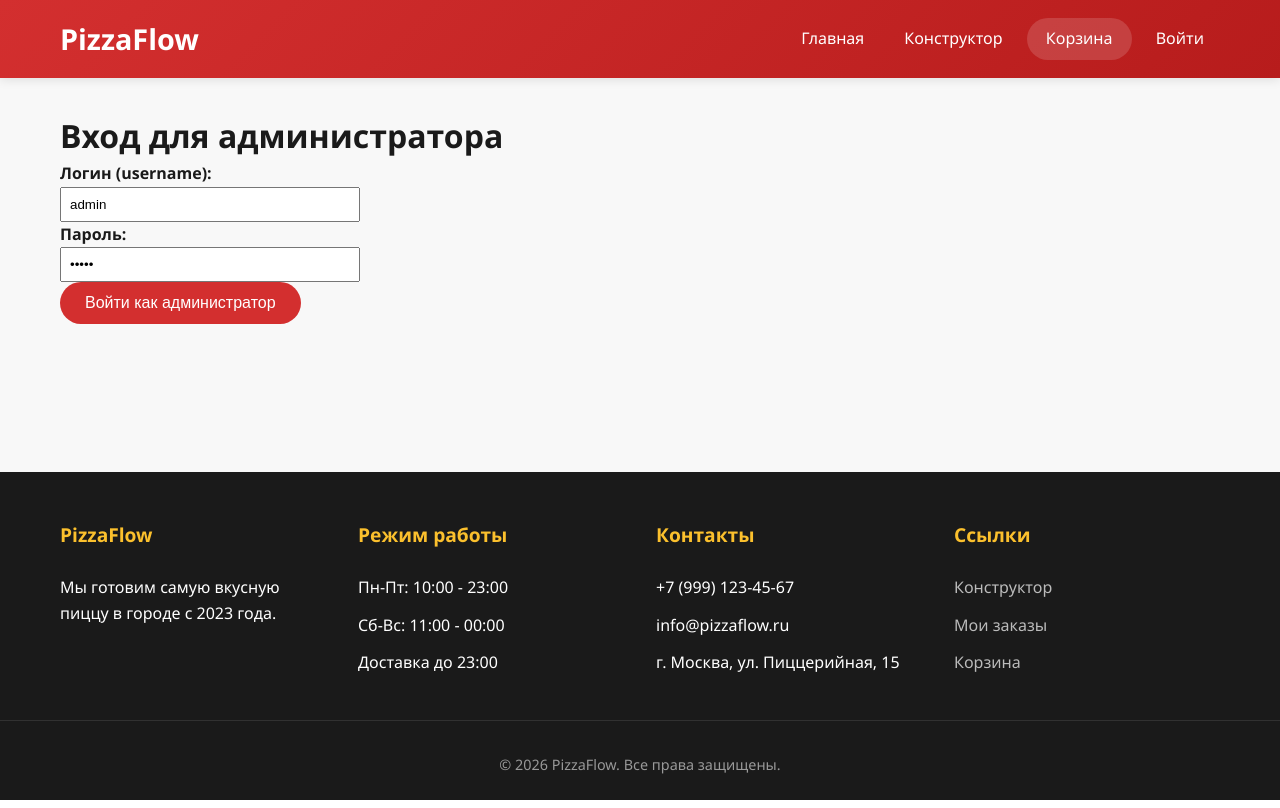
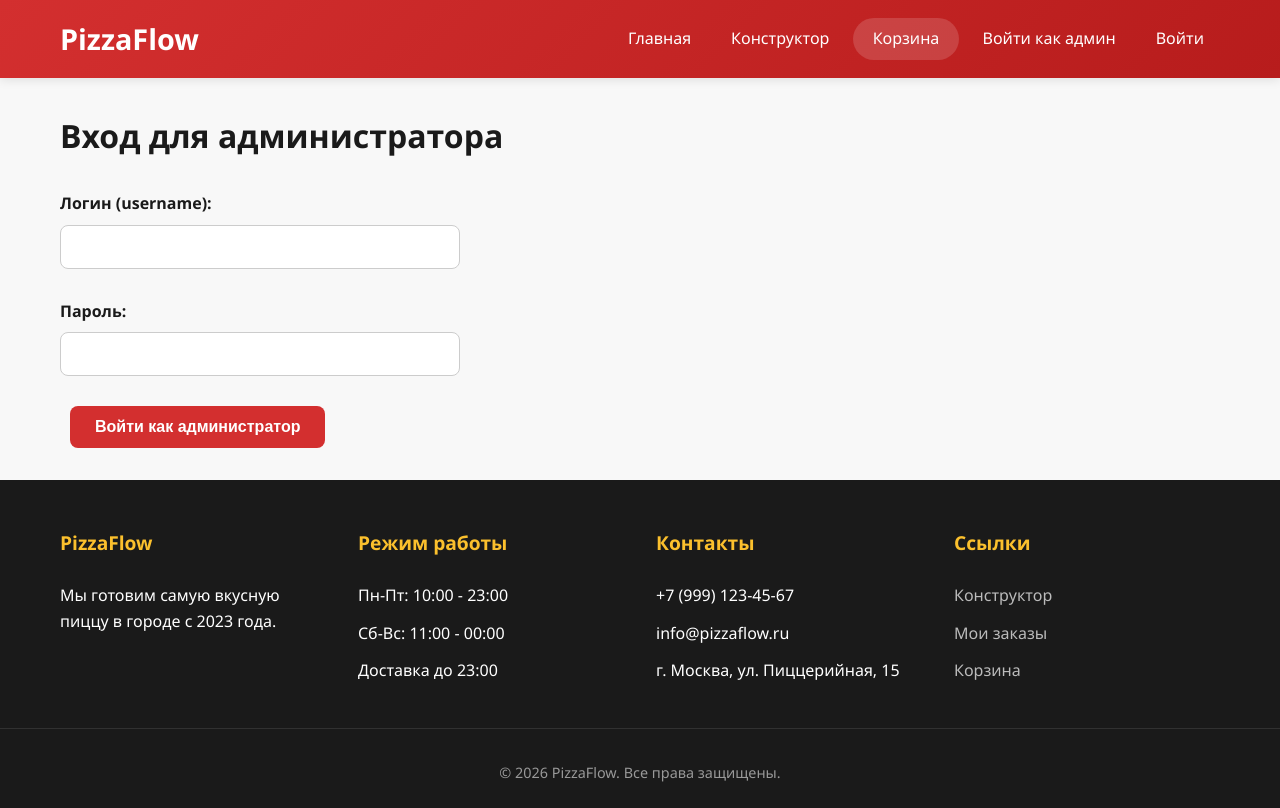
Before and after one commit to KrasnoperovSergey241-3210/shablony, a Django app: page /admin-login/ in a window 1280 px wide. Run offline with Django 5.2, Linux system fonts and the light colour scheme.

Commit message:
Styles added

```diff
--- a/pizza/urls.py
+++ b/pizza/urls.py
@@ -11,7 +11,7 @@ urlpatterns = [
     path('favorites/', views.favorites, name='favorites'),
     path('create_order/', views.create_order, name='create_order'),
     path('my_orders/', views.my_orders, name='my_orders'),
-    path('admin/dashboard/', views.admin_dashboard, name='admin_dashboard'),
+    path('admin-dashboard/', views.admin_dashboard, name='admin_dashboard'),
     path('kitchen/', views.kitchen, name='kitchen'),
     path('api/update_status/<int:order_id>/', views.update_status, name='update_status'),
     path('courier/', views.courier_view, name='courier'),
--- a/pizza/views.py
+++ b/pizza/views.py
@@ -62,7 +62,10 @@ def admin_login(request):
         try:
             admin = Admin.objects.get(Q(username=username) | Q(email=username))
             if check_password(password, admin.password):
-                ...
+                request.session['user_id'] = admin.admin_id
+                request.session['role'] = 'admin'
+                request.session['user_name'] = admin.username
+                return redirect('admin_dashboard')
         except Admin.DoesNotExist:
             pass
         messages.error(request, 'Неверные данные администратора')
--- a/templates/admin_login.html
+++ b/templates/admin_login.html
@@ -1,14 +1,51 @@
 {% extends 'base.html' %}
 {% block content %}
+<style>
+        h1 {
+        margin-bottom: 30px;
+    }
+    .form-group {
+        margin-bottom: 20px;
+    }
+    .form-group label {
+        display: block;
+        margin-bottom: 8px;
+    }
+    .form-control {
+        width: 100%;
+        max-width: 400px;
+        padding: 12px 15px;
+        border: 1px solid #ccc;
+        border-radius: 8px;
+        font-size: 16px;
+        margin-bottom: 10px;
+    }
+    .btn-admin {
+        display: inline-block;
+        background: #d32f2f;
+        color: white;
+        padding: 12px 25px;
+        border-radius: 8px;
+        text-decoration: none;
+        margin-left: 10px;
+        transition: background 0.3s;
+        font-weight: 600;
+    }
+    .btn-admin:hover {
+        background: #b71c1c;
+    }
+</style>
 <h1>Вход для администратора</h1>
 <form method="POST">
     {% csrf_token %}
-    <p><strong>Логин (username):</strong><br>
-        <input type="text" name="username" value="admin" required style="width:300px; padding:8px;">
-    </p>
-    <p><strong>Пароль:</strong><br>
-        <input type="password" name="password" value="admin" required style="width:300px; padding:8px;">
-    </p>
-    <button type="submit" style="padding:12px 25px;">Войти как администратор</button>
+    <div class="form-group">
+        <label><strong>Логин (username):</strong></label>
+        <input type="text" name="username" required class="form-control">
+    </div>
+    <div class="form-group">
+        <label><strong>Пароль:</strong></label>
+        <input type="password" name="password" required class="form-control">
+    </div>
+    <button type="submit" class="btn-admin">Войти как администратор</button>
 </form>
 {% endblock %}
--- a/templates/base.html
+++ b/templates/base.html
@@ -556,7 +556,7 @@
                     {% if request.session.role == 'admin' %}
                         <li><a href="/kitchen">Кухня</a></li>
                         <li><a href="/courier">Курьеры</a></li>
-                        <li><a href="/admin/dashboard">Админ панель</a></li>
+                        <li><a href="/admin-dashboard">Админ панель</a></li>
                     {% endif %}
                     <li><a href="/cart" class="cart-link">
                         Корзина
@@ -567,6 +567,7 @@
                     {% if request.session.user_id %}
                         <li><a href="/logout">Выйти</a></li>
                     {% else %}
+                        <li><a href="/admin-login">Войти как админ</a></li>
                         <li><a href="/login">Войти</a></li>
                     {% endif %}
                 </ul>
```
Also changed, not shown: templates/admin_dashboard.html (+172 -9 lines), templates/order_success.html (deleted, +0 -23 lines), db.sqlite3.
